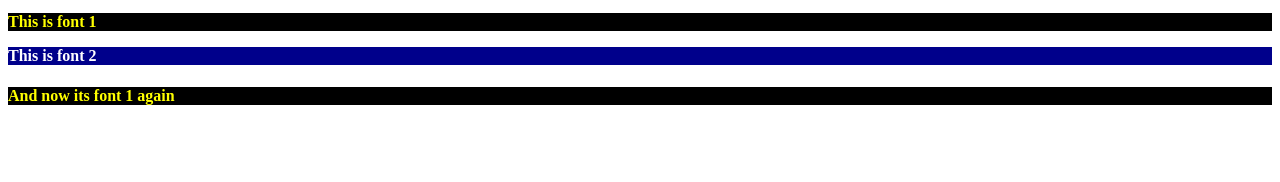
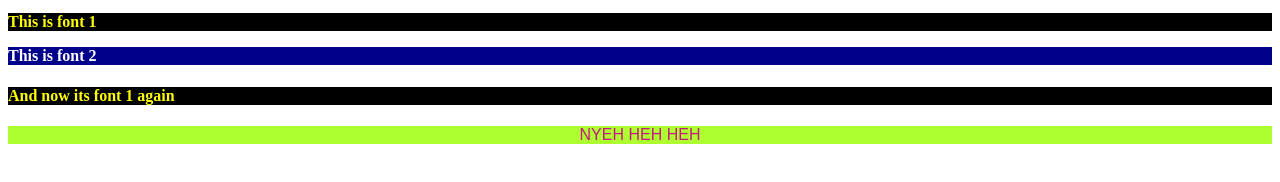
Before and after one commit to WolfHat/HTML-and-CSS-Projects, a plain HTML site: page Basic_HTML_and_CSS/Basic_HTML_4.html in a window 1280 px wide. Drawn offline with Linux system fonts and the light colour scheme.

Commit message:
Assigntment 21 and 22

```diff
--- a/Basic_HTML_and_CSS/Basic_HTML_4.html
+++ b/Basic_HTML_and_CSS/Basic_HTML_4.html
@@ -12,9 +12,16 @@
 				color: white;
 				font-size: medium;
 			}
+			.funky_font	{
+				background-color: GreenYellow;
+				color: MediumVioletRed;
+				font-family: Papyrus, fantasy;
+				text-align: center;
+			}
 		</style>
 		<h2 class="font_1">This is font 1</h2>
 		<h3 class="font_2">This is font 2</h3>
 		<h4 class="font_1">And now its font 1 again</h4>
+		<p class="funky_font">NYEH HEH HEH</p>
 	</body>
 </html>
```
